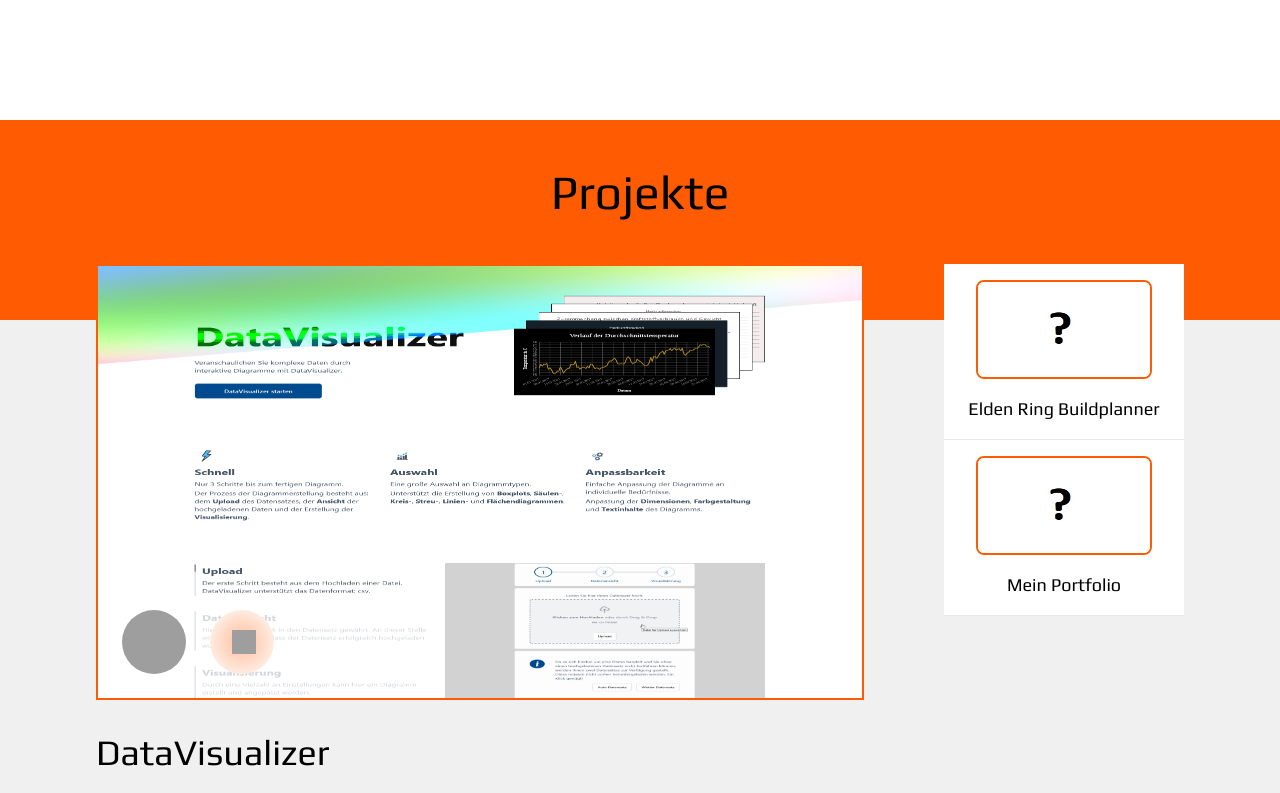
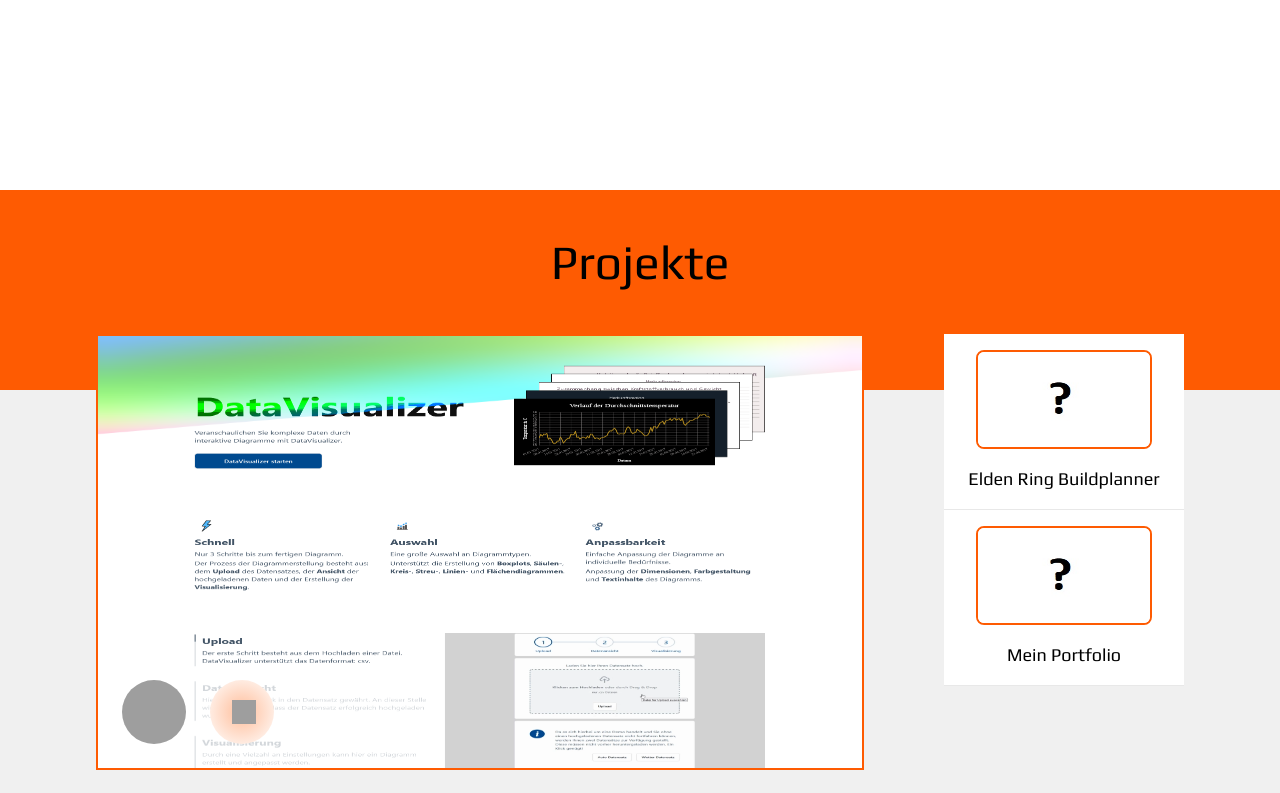
Before and after one commit to SchmittYannic/portfolio_ys, a React (Vite) app: page / in a window 1280 px wide. Shown: the part 780-1573 px from the top of the page. Built offline with nearby package versions, Linux system fonts and the light colour scheme; grey boxes are pictures that could not be loaded.

Commit message:
Adds sectionPaddingTop to Projects

```diff
--- a/src/components/Projects.tsx
+++ b/src/components/Projects.tsx
@@ -1,30 +1,27 @@
 import { Fragment, useState } from "react";
 import { motion, AnimatePresence } from "framer-motion";
 
-import { TextContent, ProjectType, projects } from "../constants";
+import { ProjectType, projects } from "../constants";
 import useSettings from "../hooks/useSettings";
 import { projectsStyles, styles } from "../styles";
 import { githubLogo, playButton } from "../assets";
 import TechTags from "./ui/TechTags";
 import { removeItemFromArray } from "../constants/array";
+import useDynamicClasses from "../hooks/useDynamicClasses";
 
 
 const Projects = () => {
-    const { lang, color } = useSettings();
+    const { lang } = useSettings();
+    const { bgColorClass900, borderColorClass900, ringColorClass, PageTextContent, sectionPaddingTop } = useDynamicClasses();
     const [activeProject, setActiveProject] = useState<ProjectType>(projects[0]);
     const [selectedProjects, setSelectedProjects] = useState<ProjectType[]>(projects.filter(p => p.title_en !== projects[0].title_en));
     const [isDescExpanded, setIsDescExpanded] = useState<boolean>(false);
 
     const description: string[] = lang === "en" ? activeProject.description_en : activeProject.description_de;
-    const PageTextContent = lang === "en" ? TextContent.english : TextContent.german;
-
-    const bgColorClass900: string = `bg-action${color}-900`;
-    const borderColorClass900: string = `border-action${color}-900`;
-    const ringColorClass: string = `ring-action${color}-900/30`;
 
     return (
-        <section id="projects" className="relative">
-            <div className="projects-background absolute inset-0 flex flex-col">
+        <section id="projects" className={`relative ${sectionPaddingTop}`}>
+            <div className={`projects-background absolute inset-0 flex flex-col ${sectionPaddingTop}`}>
                 <div className={`w-full h-[200px] ${bgColorClass900}`} />
                 <div className={`w-full dark:bg-darkBaseTertiary bg-baseTertiary grow`} />
                 <div className={`w-full h-[10px] ${bgColorClass900}`} />
```
